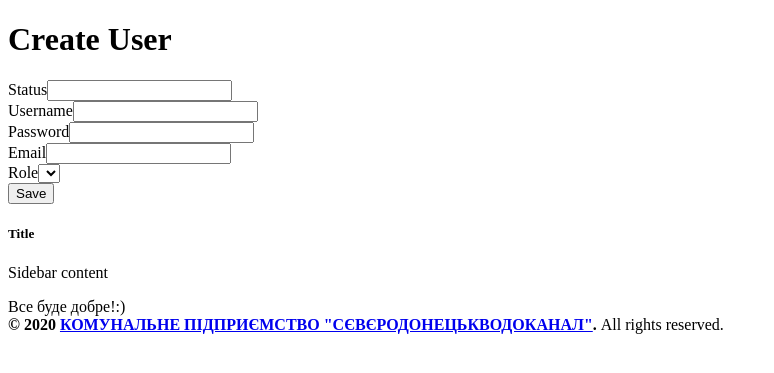
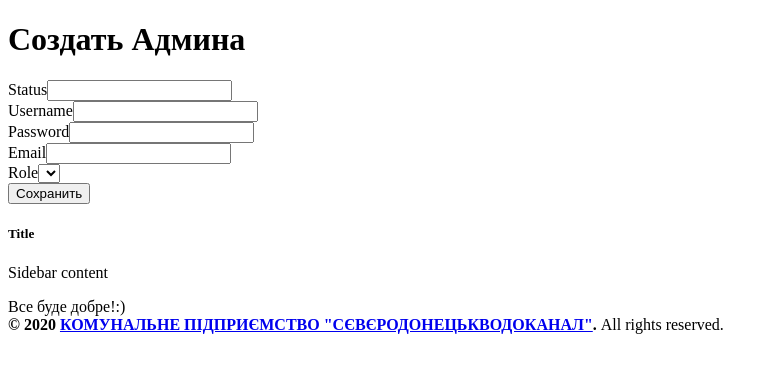
Before and after one commit to petrRybalkin/sevvodokanal, a Yii app: template backend/views/user/create.php in a window 1280 px wide. Shown: the top 373 px of the page, without its empty margins (0-774 px from the left). Run offline with PHP 8.4 and a stand-in for Yii, Linux system fonts and the light colour scheme; the template is opened without the code that fills it, so the values that code supplies are empty; form fields are guessed from the names that the template uses; some libraries are stand-ins or nearby versions.

Commit message:
Update button text

```diff
--- a/backend/views/article/_form.php
+++ b/backend/views/article/_form.php
@@ -37,7 +37,7 @@ use yii\widgets\ActiveForm;
     <?= $form->field($model, 'seoDescription')->textInput(['maxlength' => true]) ?>
 
     <div class="form-group">
-        <?= Html::submitButton('Save', ['class' => 'btn btn-success']) ?>
+        <?= Html::submitButton('Сохранить', ['class' => 'btn btn-success']) ?>
     </div>
 
     <?php ActiveForm::end(); ?>
--- a/backend/views/page/_form.php
+++ b/backend/views/page/_form.php
@@ -44,7 +44,7 @@ use common\models\Category;
     <?= $form->field($model, 'seoDescription')->textInput(['maxlength' => true]) ?>
 
     <div class="form-group">
-        <?= Html::submitButton('Save', ['class' => 'btn btn-success']) ?>
+        <?= Html::submitButton('Сохранить', ['class' => 'btn btn-success']) ?>
     </div>
 
     <?php ActiveForm::end(); ?>
--- a/backend/views/roles/_form.php
+++ b/backend/views/roles/_form.php
@@ -20,7 +20,7 @@ use yii\widgets\ActiveForm;
     <?= $form->field($model, 'access_abonents')->checkbox() ?>
 
     <div class="form-group">
-        <?= Html::submitButton('Save', ['class' => 'btn btn-success']) ?>
+        <?= Html::submitButton('Сохранить', ['class' => 'btn btn-success']) ?>
     </div>
 
     <?php ActiveForm::end(); ?>
--- a/backend/views/user/_form.php
+++ b/backend/views/user/_form.php
@@ -25,7 +25,7 @@ use backend\models\Roles;
     <?= $form->field($model, 'role_id')->dropDownList(Roles::enumCategory()) ?>
 
     <div class="form-group">
-        <?= Html::submitButton('Save', ['class' => 'btn btn-success']) ?>
+        <?= Html::submitButton('Сохранить', ['class' => 'btn btn-success']) ?>
     </div>
 
     <?php ActiveForm::end(); ?>
--- a/backend/views/user/create.php
+++ b/backend/views/user/create.php
@@ -5,7 +5,7 @@ use yii\helpers\Html;
 /* @var $this yii\web\View */
 /* @var $model common\models\User */
 
-$this->title = 'Create User';
+$this->title = 'Создать Админа';
 $this->params['breadcrumbs'][] = ['label' => 'Users', 'url' => ['index']];
 $this->params['breadcrumbs'][] = $this->title;
 ?>
--- a/backend/views/user/index.php
+++ b/backend/views/user/index.php
@@ -7,7 +7,7 @@ use common\models\User;
 /* @var $this yii\web\View */
 /* @var $dataProvider yii\data\ActiveDataProvider */
 
-$this->title = 'Users';
+$this->title = 'Администраторы';
 $this->params['breadcrumbs'][] = $this->title;
 ?>
 <?php if(!Yii::$app->user->isGuest) { ?>
--- a/backend/views/user/update.php
+++ b/backend/views/user/update.php
@@ -5,7 +5,7 @@ use yii\helpers\Html;
 /* @var $this yii\web\View */
 /* @var $model common\models\User */
 
-$this->title = 'Update User: ' . $model->id;
+$this->title = 'Обновить: ' . $model->username;
 $this->params['breadcrumbs'][] = ['label' => 'Users', 'url' => ['index']];
 $this->params['breadcrumbs'][] = ['label' => $model->id, 'url' => ['view', 'id' => $model->id]];
 $this->params['breadcrumbs'][] = 'Update';
--- a/backend/views/user/view.php
+++ b/backend/views/user/view.php
@@ -6,7 +6,7 @@ use yii\widgets\DetailView;
 /* @var $this yii\web\View */
 /* @var $model common\models\User */
 
-$this->title = $model->id;
+$this->title = 'Просмотр: '.$model->username;
 $this->params['breadcrumbs'][] = ['label' => 'Users', 'url' => ['index']];
 $this->params['breadcrumbs'][] = $this->title;
 \yii\web\YiiAsset::register($this);
```
